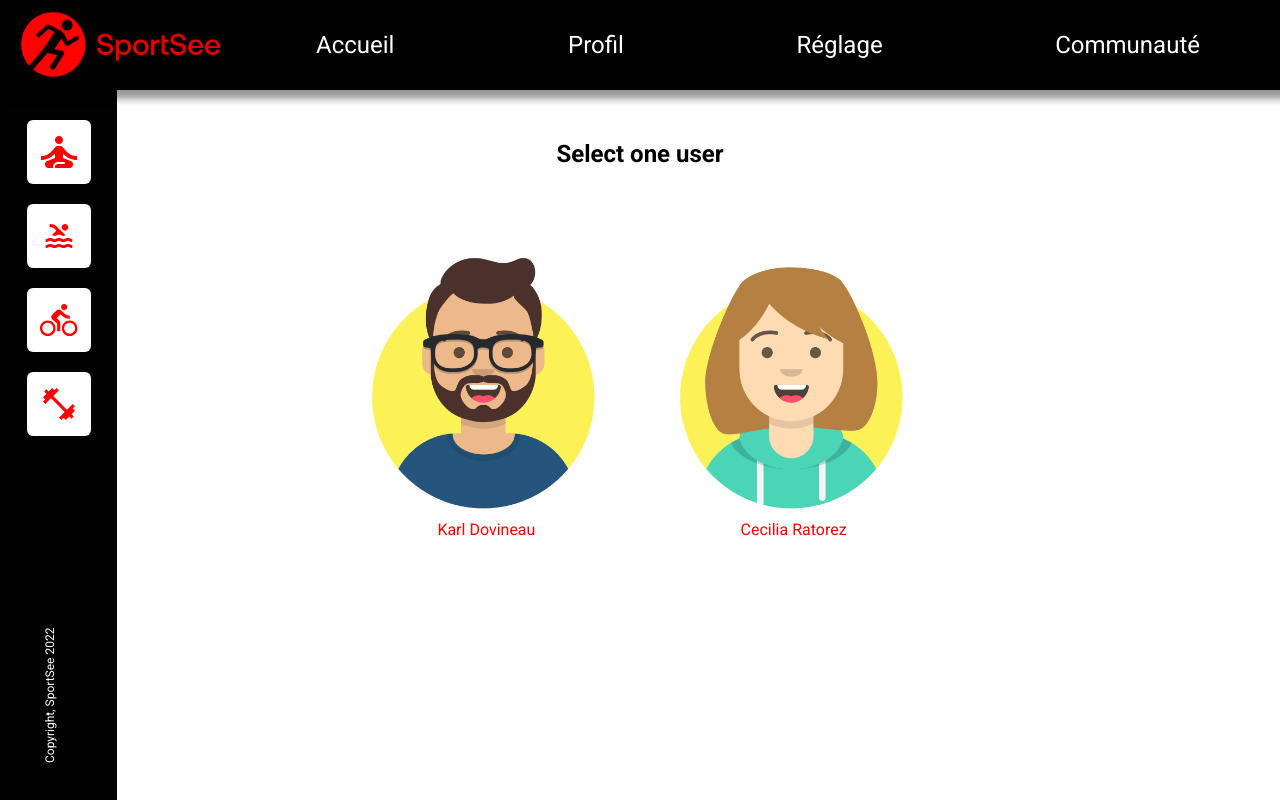
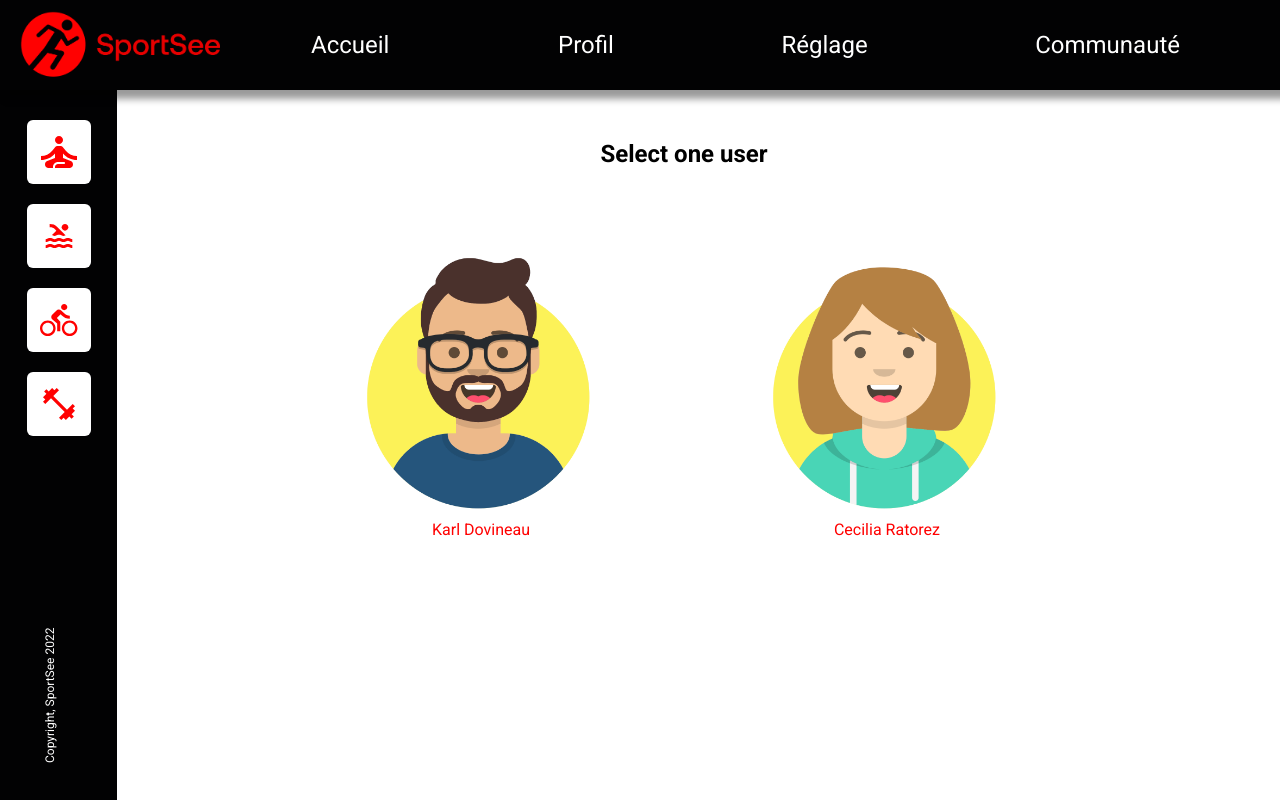
Before and after one commit to MarcosMene/MarcosMeneghetti_12_12052022, a React (Create React App) app: page / in a window 1280 px wide. Built offline with nearby package versions, Linux system fonts and the light colour scheme.

Commit message:
responsive 1024 v2

```diff
--- a/src/app.scss
+++ b/src/app.scss
@@ -28,6 +28,10 @@ a {
     display: flex;
     align-items: center;
     justify-content: space-between;
-    width: 80%;
-    margin: auto;
+    width: 92%;
+    margin-left: 80px;
+
+    @media (max-width: 85rem) {
+        width: 85%;
+    }
 }
--- a/src/components/Activity/activity.scss
+++ b/src/components/Activity/activity.scss
@@ -25,7 +25,7 @@
         display: flex;
         align-items: center;
         justify-content: space-between;
-        width: 30%;
+        width: 50%;
     }
 
     .dailyActivity-text {
--- a/src/components/header/header.scss
+++ b/src/components/header/header.scss
@@ -6,7 +6,7 @@
     align-items: center;
     background-color: #020203;
     height: 90px;
-    padding: 10px 80px 10px 20px;
+    padding: 10px 100px 10px 20px;
     z-index: 6;
     -webkit-box-shadow: 11px 4px 7px 5px rgba(0, 0, 0, 0.4);
     box-shadow: 11px 4px 7px 5px rgba(0, 0, 0, 0.4);
--- a/src/components/key-data/keyData.scss
+++ b/src/components/key-data/keyData.scss
@@ -7,11 +7,12 @@
     flex-direction: column;
     background-color: #fff;
 
-    @media (max-width: 90rem) {
+    @media (max-width: 85rem) {
         flex-direction: row;
         justify-content: space-between;
-        padding: 0;
+
         margin-top: 20px;
+        margin-bottom: 40px;
     }
 
     .db-key-info {
@@ -24,7 +25,7 @@
         background-color: #f5f4f4;
         border-radius: 5px;
 
-        @media (max-width: 90rem) {
+        @media (max-width: 85rem) {
             padding: 0;
             width: 24%;
         }
@@ -38,8 +39,9 @@
         justify-content: center;
         margin-right: 10px;
 
-        @media (max-width: 90rem) {
+        @media (max-width: 85rem) {
             padding: 10px;
+
         }
     }
 
--- a/src/pages/home/home.scss
+++ b/src/pages/home/home.scss
@@ -3,14 +3,14 @@
     flex-direction: column;
     align-items: center;
     justify-content: space-between;
-    width: 60%;
-    margin: 50px auto;
+    width: 100%;
+    margin: 50px 0px 50px 120px;
 
     .home-users {
         width: 100%;
         display: flex;
         align-items: center;
-        justify-content: space-around;
+        justify-content: space-evenly;
         margin: 10vh auto;
 
         .users-link {
--- a/src/pages/user/user.scss
+++ b/src/pages/user/user.scss
@@ -1,13 +1,13 @@
 .user {
-    margin-left: auto;
+    margin-left: 100px;
     width: 100%;
-    padding: 10px 50px;
+    // padding: 0px 0px;
     display: flex;
     align-items: flex-start;
     justify-content: flex-start;
     flex-direction: column;
     min-height: calc(100vh - 90px);
-    padding-top: 40px;
+    padding-top: 30px;
     position: relative;
 }
 
@@ -23,7 +23,7 @@
     justify-content: space-between;
     gap: 20px;
 
-    @media (max-width: 90rem) {
+    @media (max-width: 85rem) {
         flex-direction: column;
     }
 
```
